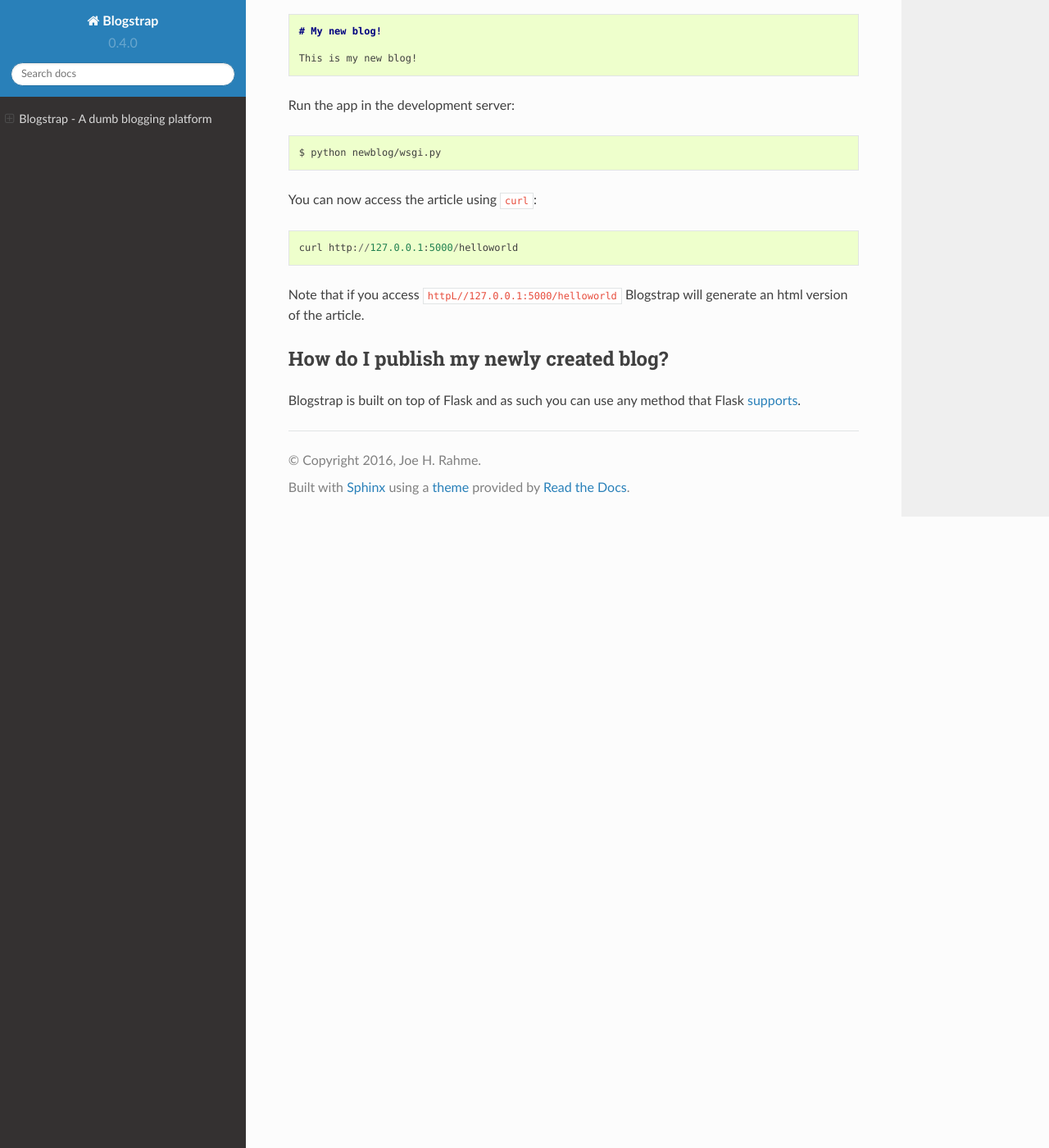
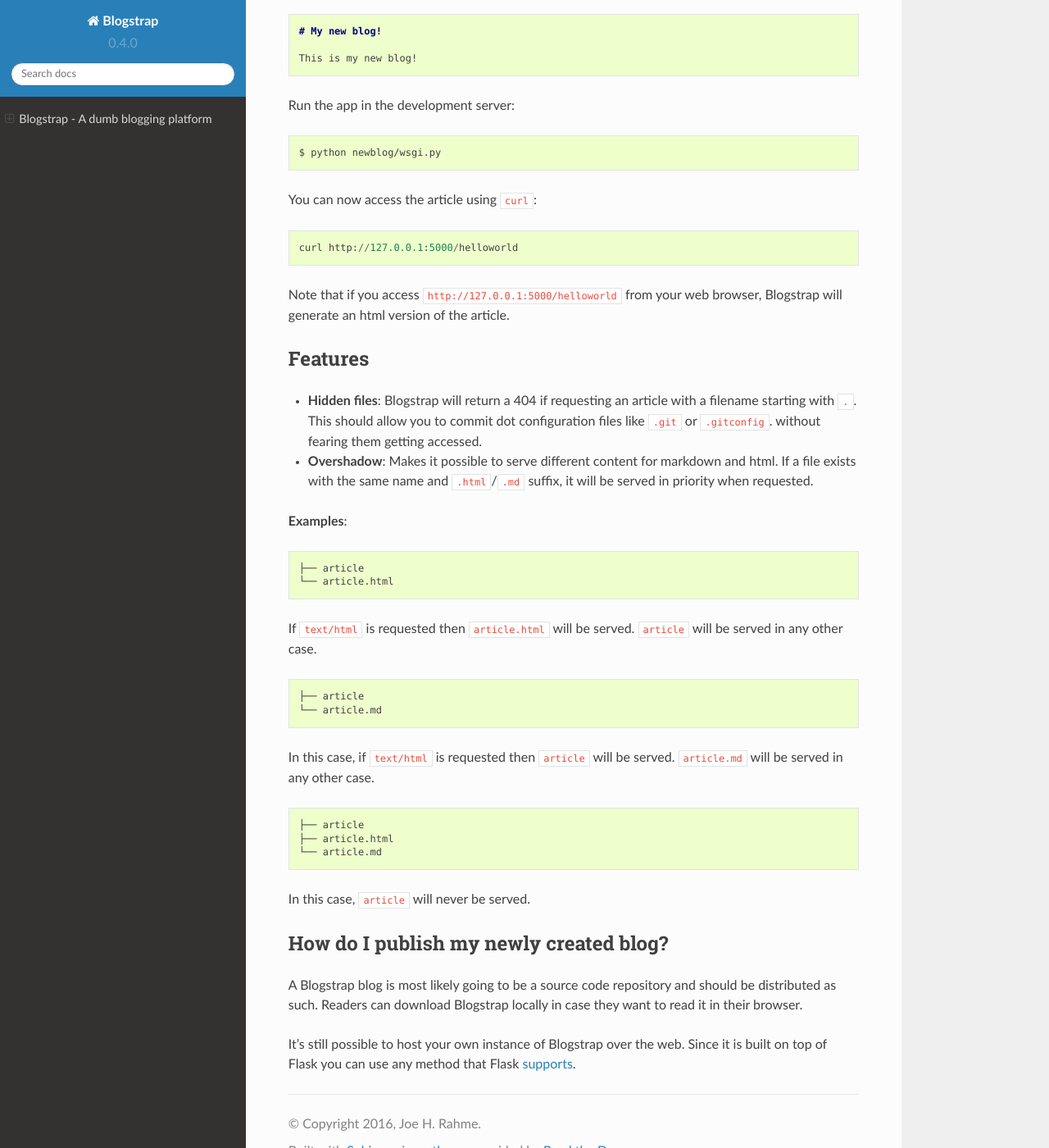
Before and after one commit to joehakimrahme/blogstrap, a Sphinx documentation site: the page built from docs/source/index.md, in a window 1280 px wide and 1400 px high, scrolled down 1927 px. Shown: the whole window at 82% size. Built offline with Sphinx 7.4.7 and the Read the Docs theme 2.0.0, drawn with Linux system fonts in a browser that asks for light colours; some of the changed text lies outside the part shown.

Commit message:
Introduces overshadow
Overshadows articles with clones if named `*.html` or `*.md`

````diff
--- a/docs/source/index.md
+++ b/docs/source/index.md
@@ -118,12 +118,55 @@
 curl http://127.0.0.1:5000/helloworld
 ```
 
-Note that if you access `httpL//127.0.0.1:5000/helloworld` Blogstrap
-will generate an html version of the article.
+Note that if you access `http://127.0.0.1:5000/helloworld` from your
+web browser, Blogstrap will generate an html version of the article.
 
+
+Features
+----------
+
+* **Hidden files**: Blogstrap will return a 404 if requesting an
+  article with a filename starting with `.`. This should allow you to
+  commit dot configuration files like `.git` or `.gitconfig`. without
+  fearing them getting accessed.
+
+* **Overshadow**: Makes it possible to serve different content for
+  markdown and html. If a file exists with the same name and
+  `.html`/`.md` suffix, it will be served in priority when requested.
+
+**Examples**:
+
+```.
+├── article
+└── article.html
+```
+
+If `text/html` is requested then `article.html` will be served.
+`article` will be served in any other case.
+
+```.
+├── article
+└── article.md
+```
+
+In this case, if `text/html` is requested then `article` will be
+served. `article.md` will be served in any other case.
+
+```.
+├── article
+├── article.html
+└── article.md
+```
+
+In this case, `article` will never be served.
 
 How do I publish my newly created blog?
 ---------------------------------------
 
-Blogstrap is built on top of Flask and as such you can use any
-method that Flask [supports](http://flask.pocoo.org/docs/0.10/deploy).
+A Blogstrap blog is most likely going to be a source code repository
+and should be distributed as such. Readers can download Blogstrap
+locally in case they want to read it in their browser.
+
+It's still possible to host your own instance of Blogstrap over the
+web. Since it is built on top of Flask you can use any method that
+Flask [supports](http://flask.pocoo.org/docs/0.10/deploy).
````
Also changed, not shown: other parts of docs/source/index.md (+2 -2 lines), 2 other files.
